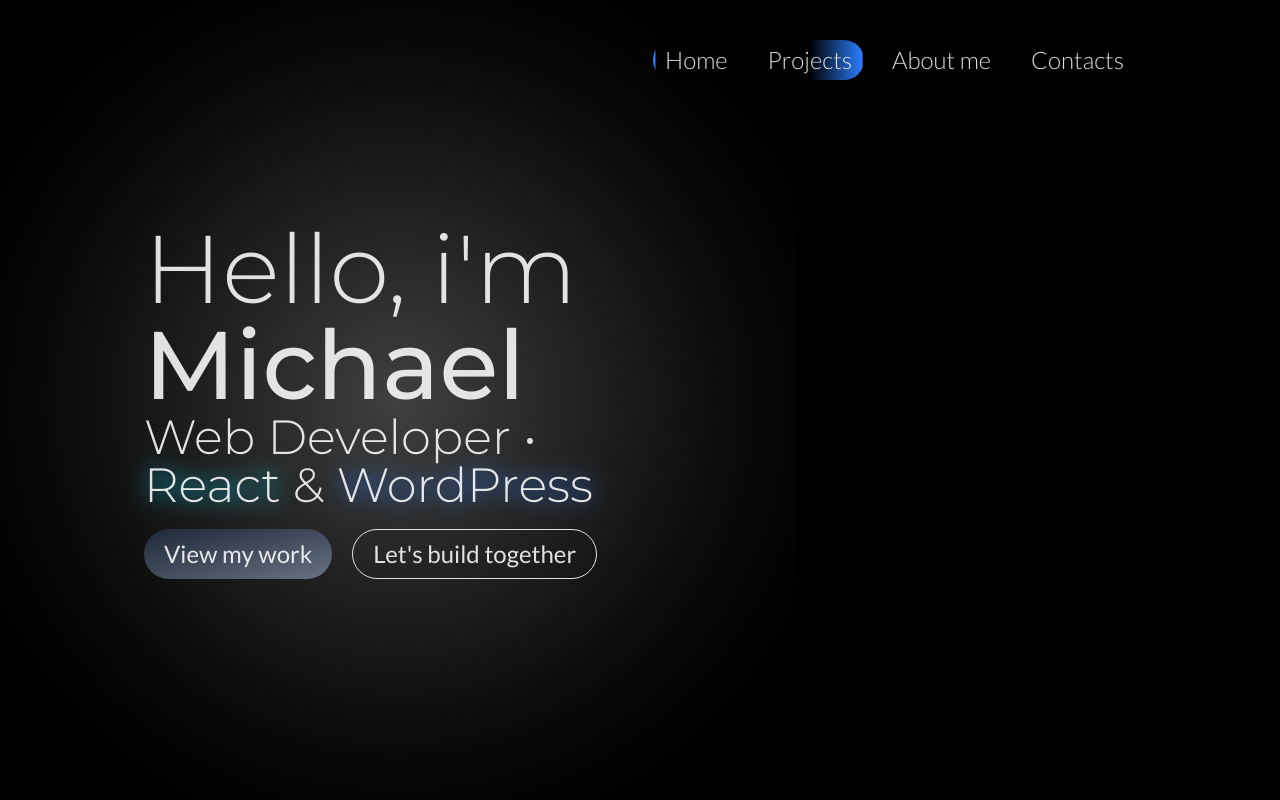
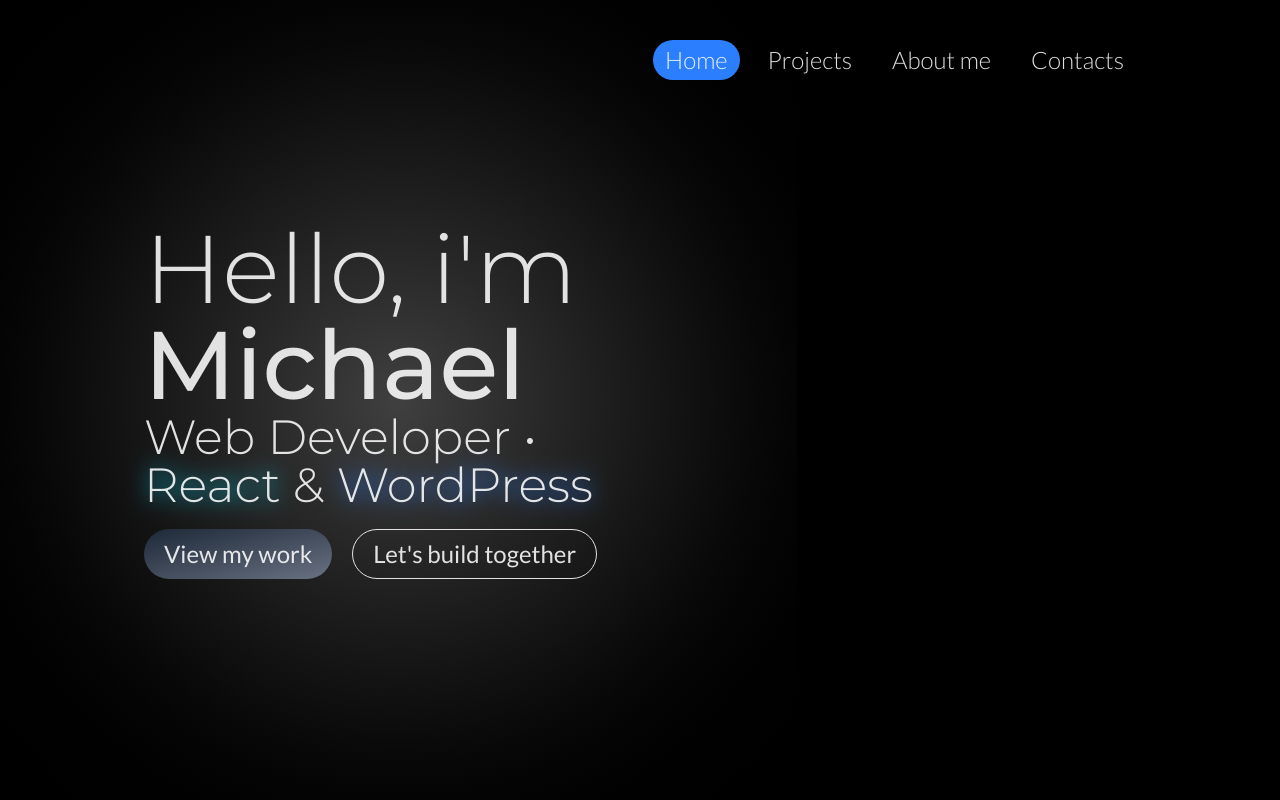
Before and after one commit to uFNet1/portfolio, a React (Vite) app: page / in a window 1280 px wide. Shown: the top 800 px of the page. Built offline with nearby package versions, Linux system fonts and the light colour scheme.

Commit message:
header moving color almost working todo: (fix bg position inver)

```diff
--- a/src/components/Header.tsx
+++ b/src/components/Header.tsx
@@ -28,9 +28,9 @@ export default function Header({
   ];
   function calculateRelativePercentage() {
     if (position && scrollData) {
-      const currPage = position.currentElementY;
+      const step = position.elementHeight;
+      const currPage = step * (position.currentElement + 1);
       const currScroll = scrollData.scrollValue;
-      const step = position.elementHeight;
       const percentage = (currScroll - currPage) / step;
       return percentage * 100;
     }
@@ -58,20 +58,33 @@ export default function Header({
   // }%]`;
   const currentButtonStyles = `bg-linear-to-r from-blue-500 from-50% via-51% via-gray-500/0 to-gray-500/0 bg-[length:200%_100%]`;
   // const currentButtonStyles = `bg-linear-to-r from-blue-500 to-gray-500/0 bg-[length:200%_100%] bg-position-[-64%_0%]`;
-  const nextButtonStyles = `bg-linear-to-r to-blue-500 from-50% via-51% via-gray-500/0 from-gray-500/0 bg-[length:100%_100%] bg-position-[${
-    blobPercentage ? blobPercentage : null
-  }%]`;
+  const nextButtonStyles = `bg-linear-to-r from-gray-500/0 from-50% via-51% via-blue-500 to-blue-500 bg-[length:200%_100%]`;
+
   const prevButtonStyles = `bg-linear-to-l to-blue-500 from-gray-500/0 bg-[length:200%_100%]`;
   // const nextButtonStyles = `bg-linear-to-r from-blue-500 to-gray-500/0 bg-[length:200%_100%] bg-position-[1%]`;
   // const nextButtonStyles = `bg-red-500`;
-  console.log(Math.round(blobPercentage));
+  function positionCalculate(i: number) {
+    // console.log(blobPercentage);
+    if (!blobPercentage || !position) return 0;
+    const direction = checkDirection(blobPercentage);
+    if (direction === "next") {
+      if (i === position?.currentElement + 1) {
+        return -Math.round(blobPercentage) + "%";
+      } else if (i === position?.currentElement) return -Math.round(blobPercentage) + "%";
+    } else if (direction === "previous") {
+      if (i === position?.currentElement - 1) {
+        return -Math.round(blobPercentage) + "%";
+      } else if (i === position?.currentElement) return -Math.round(blobPercentage) + "%";
+    }
+    if (i === position?.currentElement + 1) return Math.round(blobPercentage);
+  }
   return (
     <header className="w-fit flex flex-row justify-center gap-4 max-md:mx-auto text-base md:text-2xl font-light md:right-36 top-10 sticky md:float-right items-center z-50">
       {buttons.map((e, i) => (
         <a
           key={i}
           href={e.link}
-          style={{ backgroundPositionX: blobPercentage ? -Math.round(blobPercentage) + "%" : 0 }}
+          style={{ backgroundPositionX: positionCalculate(i) }}
           className={`${buttonStyles} ${
             position !== null ? (position.currentElement === i ? currentButtonStyles : null) : null
           }
--- a/src/components/pages/MainPage.tsx
+++ b/src/components/pages/MainPage.tsx
@@ -26,6 +26,7 @@ export default function MainPage() {
     const onScroll = () => {
       setTimeout(() => {
         continiousScrolling(window.scrollY);
+        calculatePagesSizes(window.scrollY);
       }, 100);
     };
     // const onScroll = () => continiousScrolling(window.scrollY);
```
